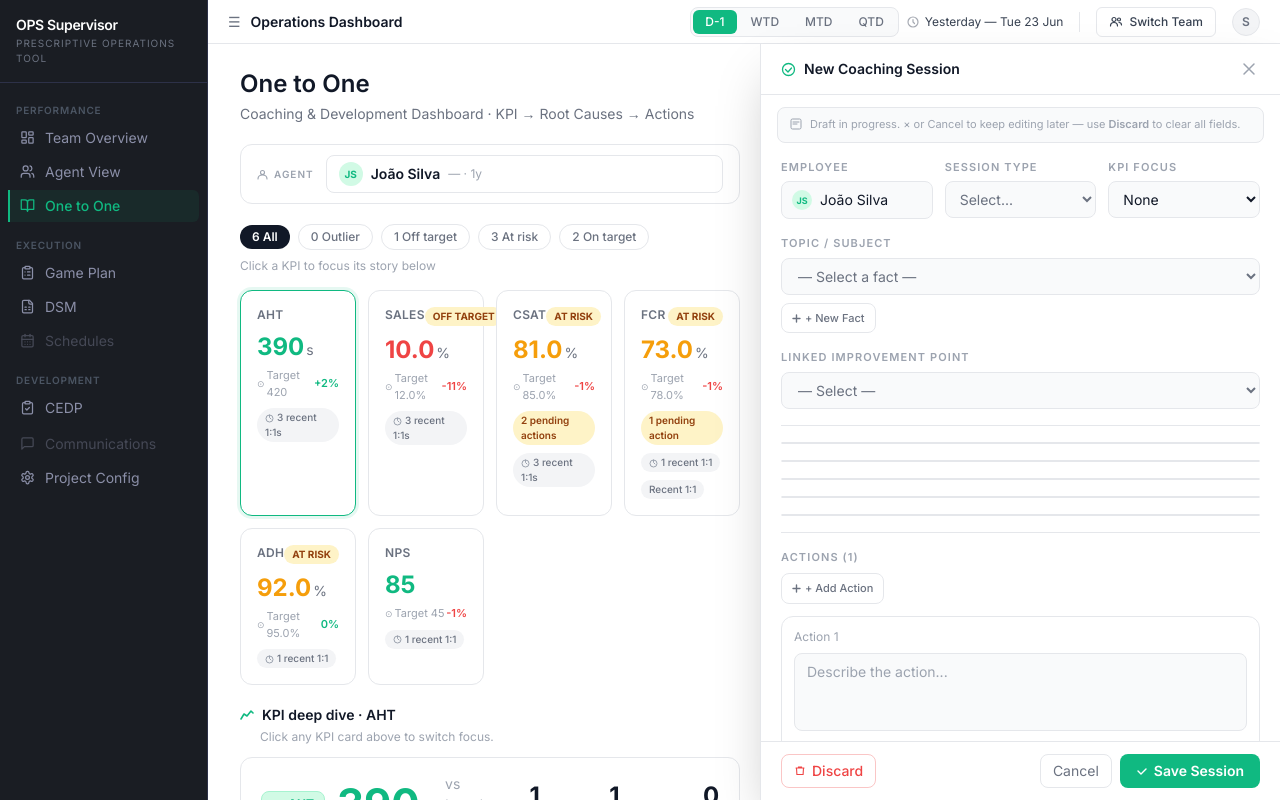
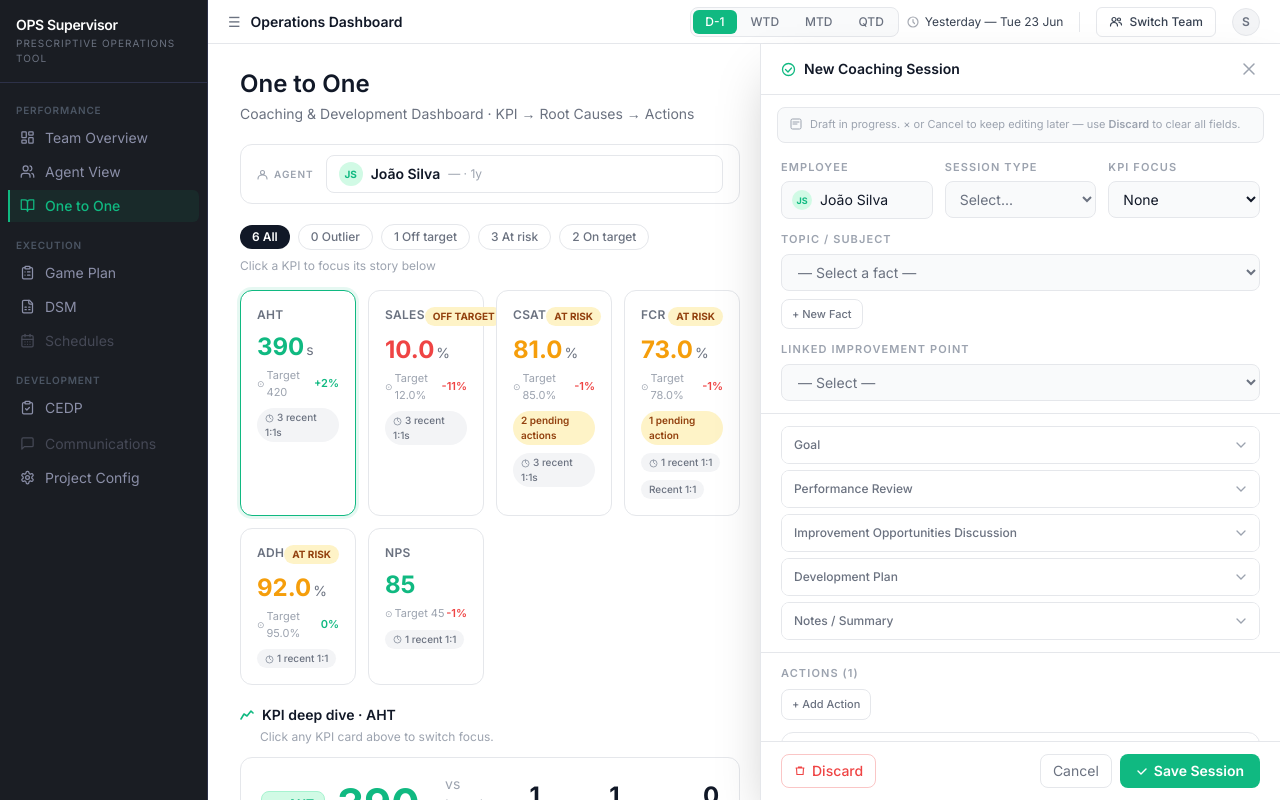
Before and after one commit to andresromero-blip/ops-supervisor-prototypes, a Next.js app: page /projects/20260620-one-to-one in a window 1280 px wide. Both pictures are taken after a click on the button "+ New Session". Shown: the top 800 px of the page. Built offline with nearby package versions, Linux system fonts and the light colour scheme.

Commit message:
Update page.tsx

```diff
--- a/app/projects/20260620-one-to-one/page.tsx
+++ b/app/projects/20260620-one-to-one/page.tsx
@@ -624,7 +624,7 @@ export default function OneToOnePage() {
                 </div>
 
                 {/* Body */}
-                <div className="flex-1 overflow-y-auto px-5 py-4 flex flex-col gap-4">
+                <div className="flex-1 overflow-y-auto px-5 py-4 flex flex-col gap-3">
 
                   {/* ════ ZONA 1 — CONTEXTO ════════════════════════════ */}
                 {/* Row: Employee | Session Type | KPI Focus */}
@@ -663,8 +663,7 @@ export default function OneToOnePage() {
                     {activeKpi.facts.map((f, i) => <option key={i}>{f.date} · {f.severity} — {f.text.slice(0,45)}</option>)}
                   </select>
                   <button className="flex items-center gap-1 text-[11px] font-medium px-2.5 py-1.5 rounded-lg border border-border bg-white text-text-secondary hover:border-brand hover:text-brand transition-colors">
-                    <svg width="9" height="9" viewBox="0 0 9 9" fill="none"><path d="M4.5 1v7M1 4.5h7" stroke="currentColor" strokeWidth="1.4" strokeLinecap="round"/></svg>
-                    + New Fact
++ New Fact
                   </button>
                 </div>
 
@@ -678,17 +677,17 @@ export default function OneToOnePage() {
                   </select>
                 </div>
 
-                {/* ── Divider ─────────────────────────────────────────── */}
-                <div className="border-t border-border" />
+                <div className="border-t border-border -mx-5" />
 
                 {/* ════ ZONA 2 — CONTENIDO ════════════════════════════ */}
                 {/* Accordion: each content field collapses independently */}
-                {["Goal", "Performance Review", "Improvement Opportunities Discussion", "Development Plan", "Notes / Summary"].map((fieldName, fi) => (
-                  <ContentField label={fieldName} key={fi} />
-                ))}
+                <div className="flex flex-col gap-1.5">
+                  {["Goal", "Performance Review", "Improvement Opportunities Discussion", "Development Plan", "Notes / Summary"].map((fieldName, fi) => (
+                    <ContentField label={fieldName} key={fi} />
+                  ))}
+                </div>
 
-                {/* ── Divider ─────────────────────────────────────────── */}
-                <div className="border-t border-border" />
+                <div className="border-t border-border -mx-5" />
 
                 {/* ════ ZONA 3 — COMPROMISOS ══════════════════════════ */}
                 <div>
@@ -699,8 +698,7 @@ export default function OneToOnePage() {
                     onClick={() => setSessionActions(prev => [...prev, {type:"Human Coaching", text:"", dueDate:""}])}
                     className="flex items-center gap-1 text-[11px] font-medium px-2.5 py-1.5 rounded-lg border border-border bg-white text-text-secondary hover:border-brand hover:text-brand transition-colors mb-3"
                   >
-                    <svg width="9" height="9" viewBox="0 0 9 9" fill="none"><path d="M4.5 1v7M1 4.5h7" stroke="currentColor" strokeWidth="1.4" strokeLinecap="round"/></svg>
-                    + Add Action
++ Add Action
                   </button>
 
                   {/* Default empty action */}
```
